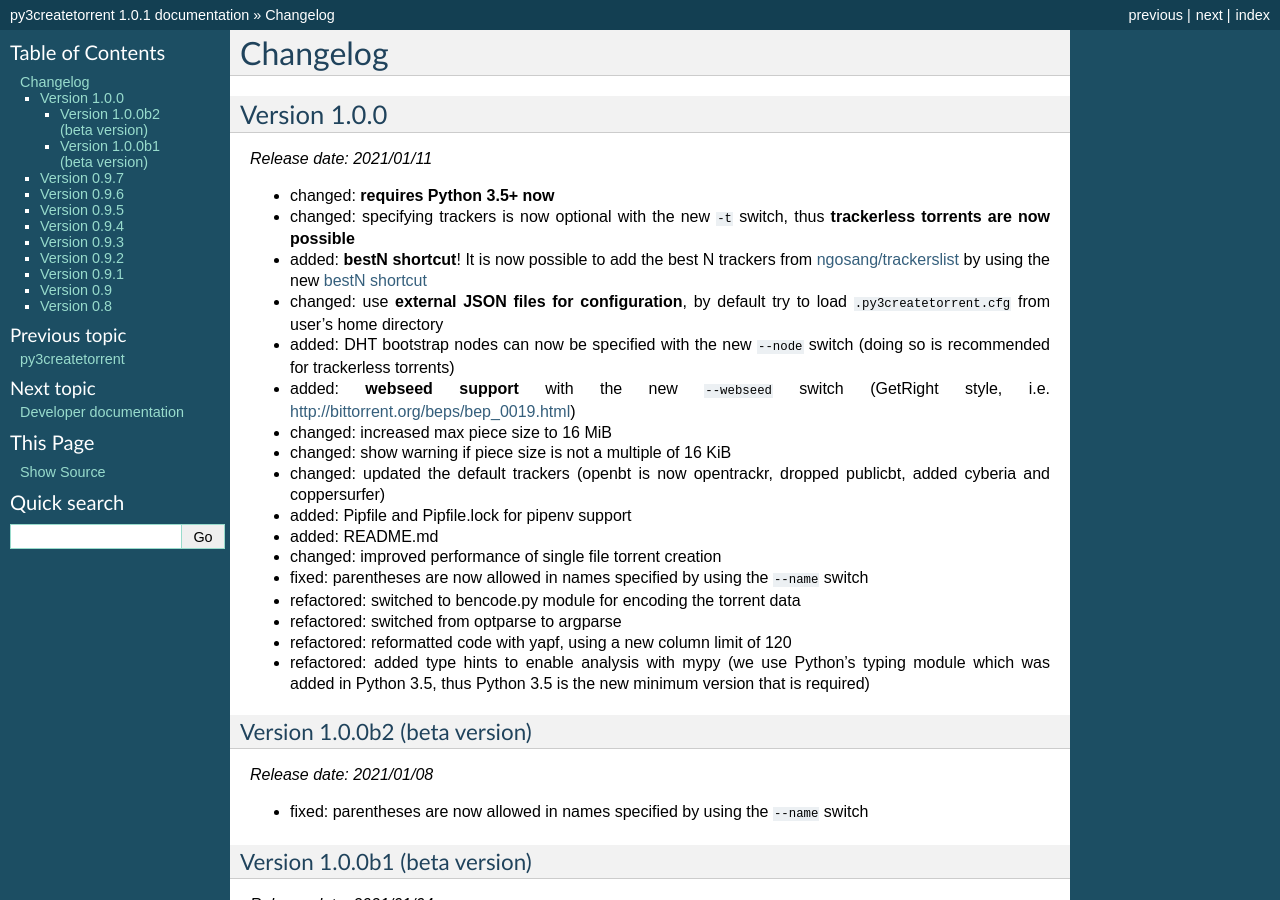
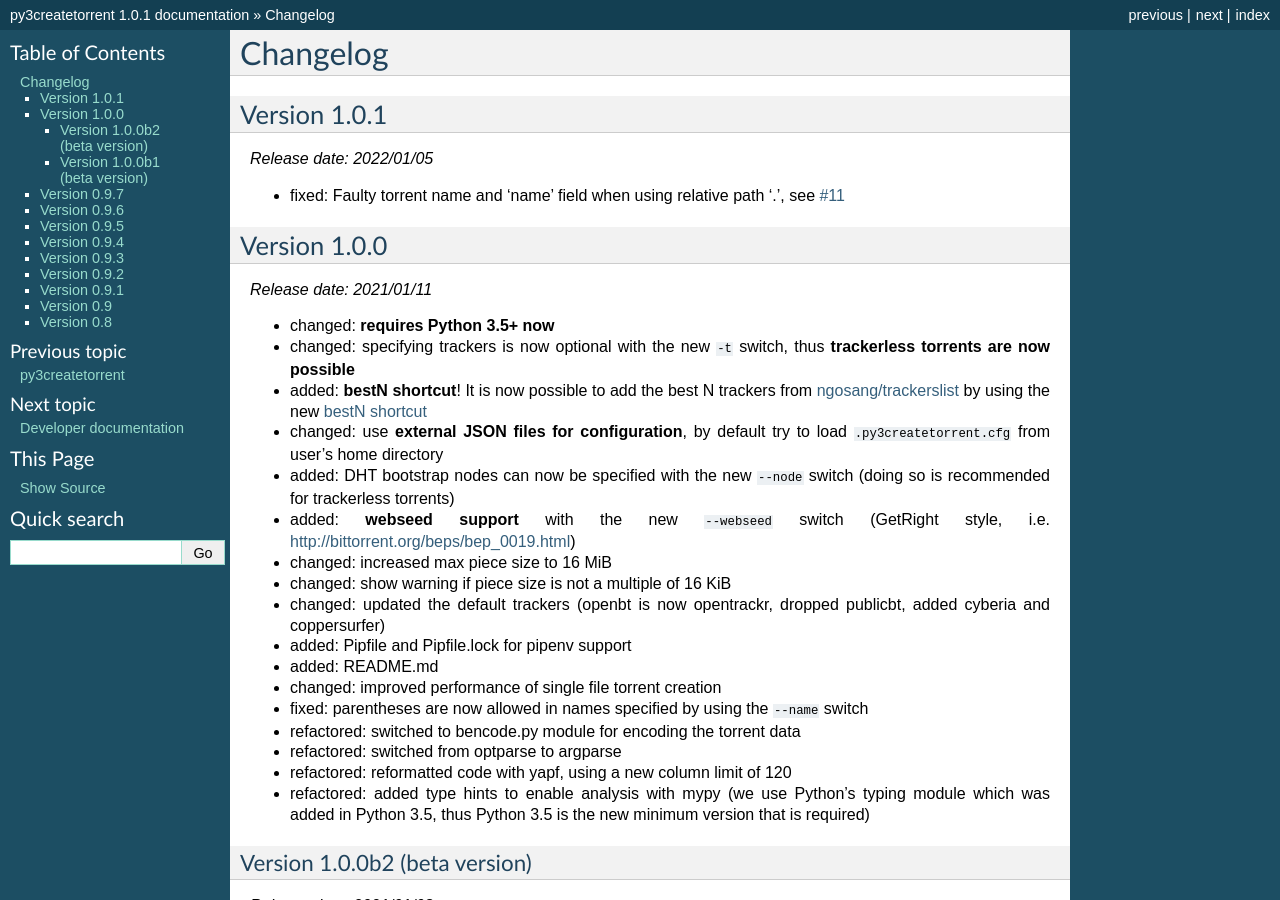
Before and after one commit to rsnitsch/py3createtorrent, a Sphinx documentation site: the page built from docs/source/changelog.rst, in a window 1280 px wide and 900 px high. Built offline with Sphinx 7.4.7, drawn with Linux system fonts in a browser that asks for light colours.

Commit message:
Add changelog for v1.0.1

```diff
--- a/docs/source/changelog.rst
+++ b/docs/source/changelog.rst
@@ -1,5 +1,12 @@
 Changelog
 =========
+
+Version 1.0.1
+-------------
+
+*Release date: 2022/01/05*
+
+* fixed: Faulty torrent name and 'name' field when using relative path '.', see `#11 <https://github.com/rsnitsch/py3createtorrent/issues/11>`_
 
 Version 1.0.0
 -------------
```
